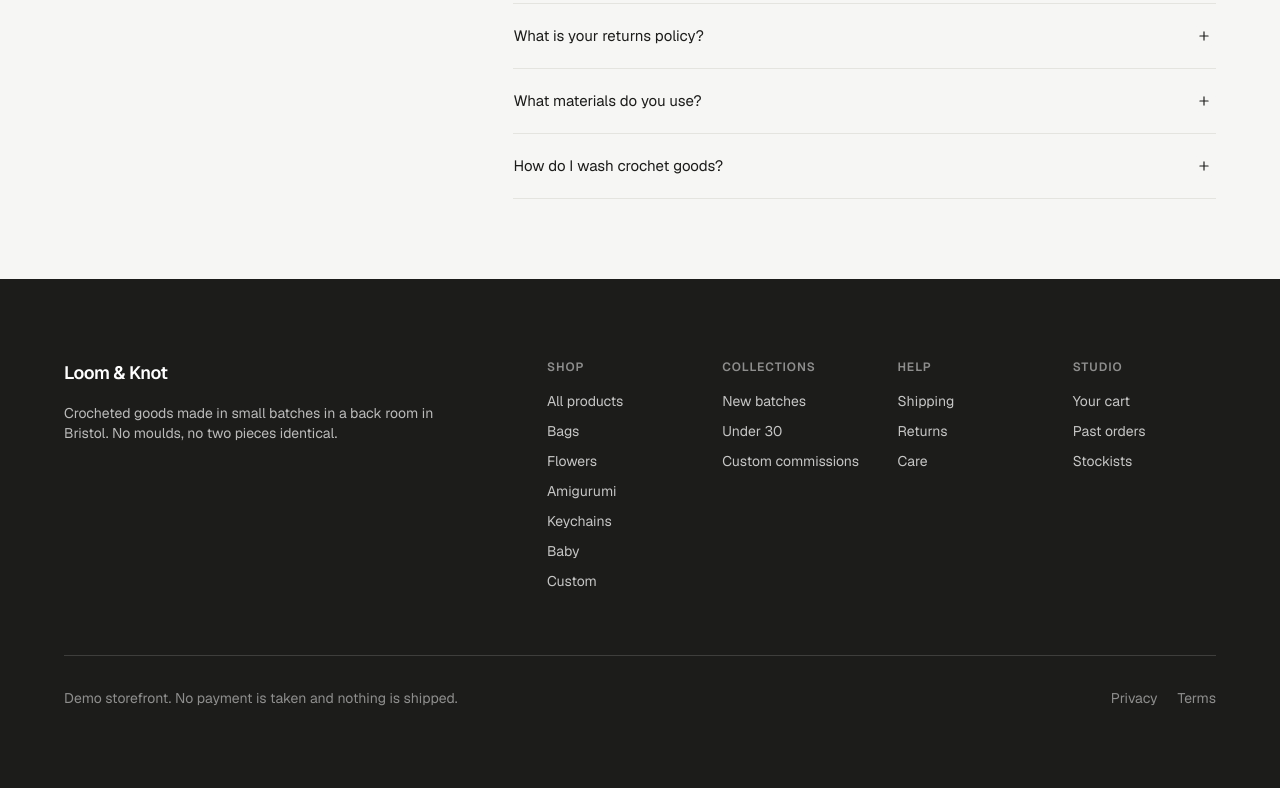
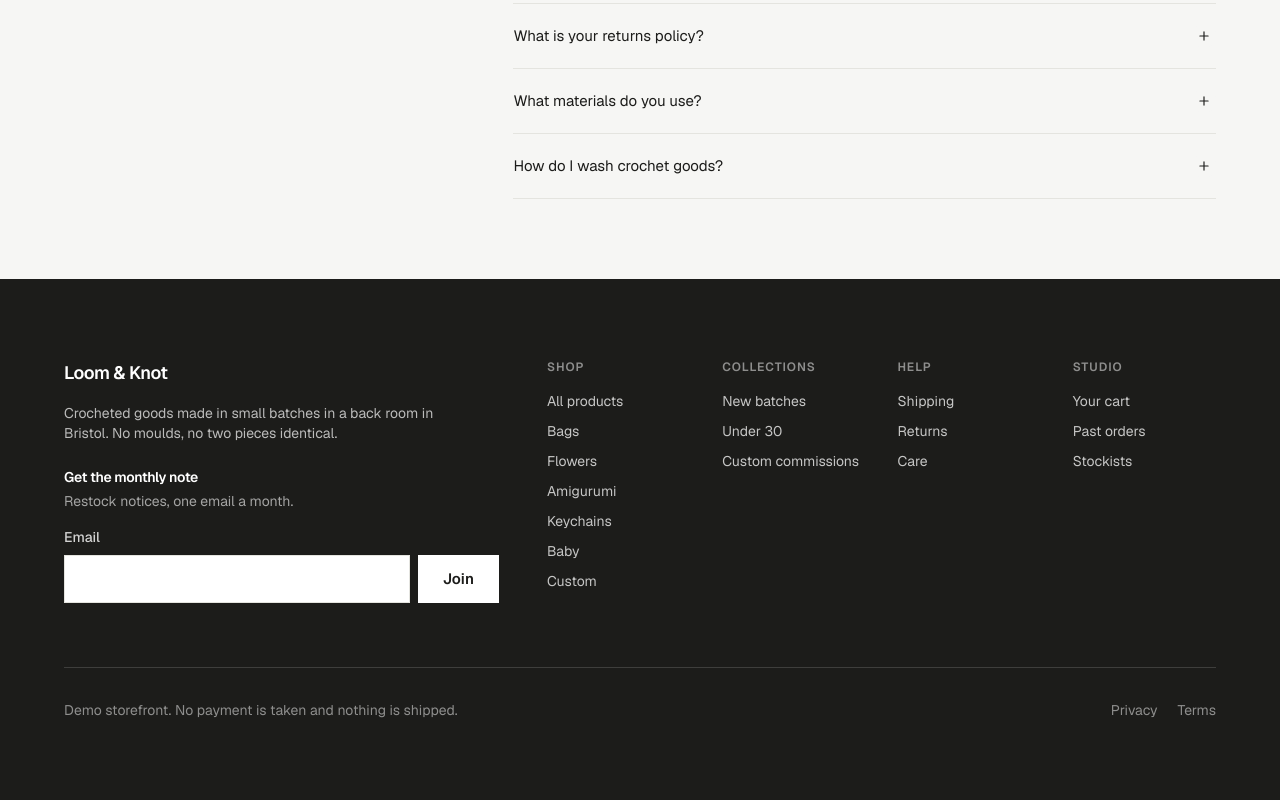
Before and after one commit to Abhishek-Raj-Poudel/marketing-automation, a Next.js app: page / in a window 1280 px wide. Shown: the part 5761-6561 px from the top of the page. Built offline with nearby package versions, Linux system fonts and the light colour scheme.

Commit message:
fix stuff

```diff
--- a/components/Footer.tsx
+++ b/components/Footer.tsx
@@ -1,5 +1,5 @@
 import Link from "next/link";
-// import { NewsletterForm } from "@/components/NewsletterForm";
+import { NewsletterForm } from "@/components/NewsletterForm";
 import { categories, slugify } from "@/data/products";
 
 const columns = [
@@ -47,10 +47,7 @@ export function Footer() {
               Crocheted goods made in small batches in a back room in Bristol.
               No moulds, no two pieces identical.
             </p>
-            {/* Klaviyo onsite form — replaces the custom form for now */}
-            <div className="klaviyo-form-RX6nLC" />
-
-            {/* <NewsletterForm variant="footer" /> */}
+            <NewsletterForm variant="footer" />
           </div>
 
           <div className="grid grid-cols-2 gap-8 sm:grid-cols-4">
```
